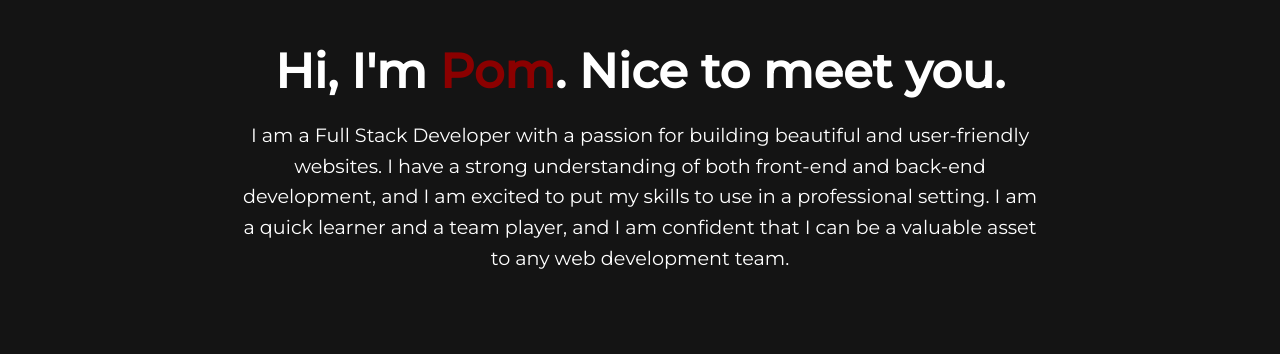
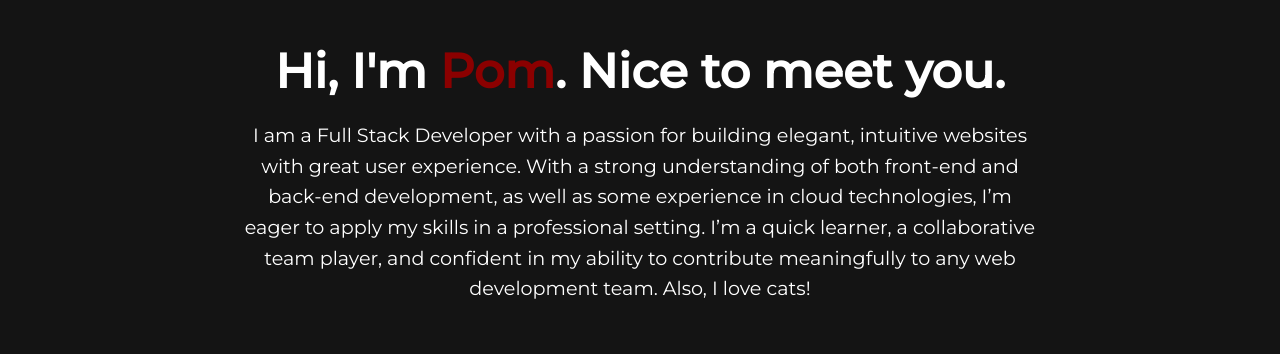
Before and after one commit to pomelohoho/Portfolio, a React (Create React App) app: page / in a window 1280 px wide. Shown: the part 1060-1414 px from the top of the page. Built offline with nearby package versions, Linux system fonts and the light colour scheme.

Commit message:
Fix description

```diff
--- a/src/components/Intro.js
+++ b/src/components/Intro.js
@@ -93,8 +93,7 @@ const Intro = () => {
             Hi, I'm <span className="highlight">Pom</span>. Nice to meet you.
           </h2>
           <p>
-            I am a Full Stack Developer with a passion for building beautiful and user-friendly websites. I have a strong understanding of both front-end and back-end development, and I am excited to put my skills to use in a professional setting. I am a quick learner and a team player, and I am confident that I can be a valuable asset to any web development team.
-          </p>
+          I am a Full Stack Developer with a passion for building elegant, intuitive websites with great user experience. With a strong understanding of both front-end and back-end development, as well as some experience in cloud technologies, I’m eager to apply my skills in a professional setting. I’m a quick learner, a collaborative team player, and confident in my ability to contribute meaningfully to any web development team. Also, I love cats!</p>
         </div>
       </section>
     </>
```
